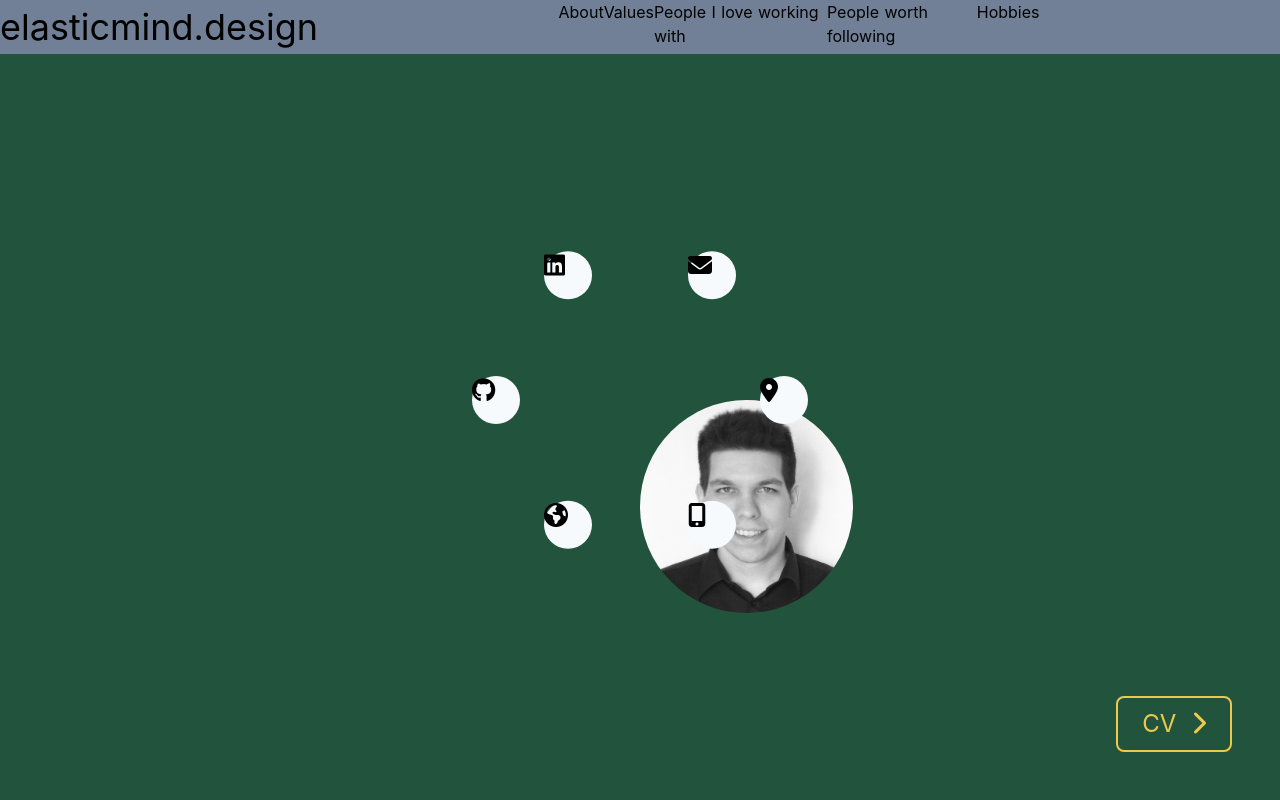
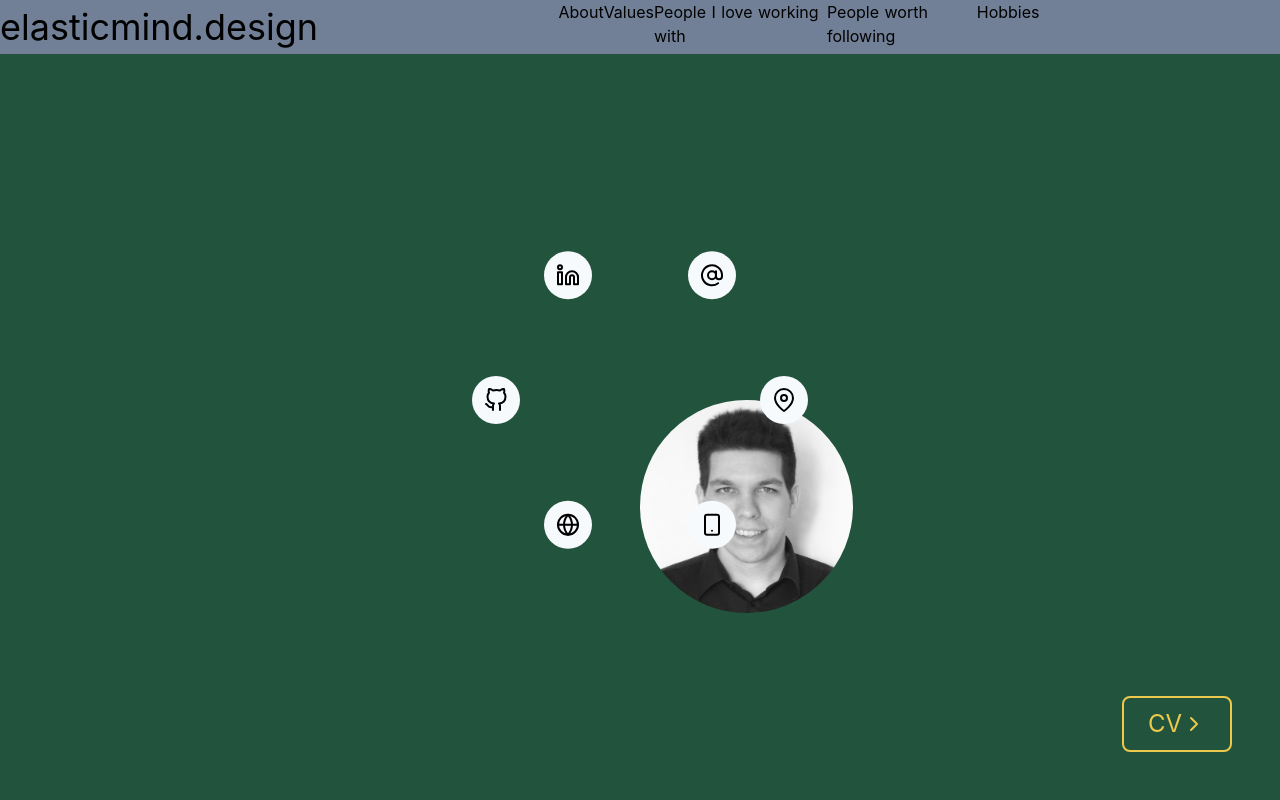
Before and after one commit to elasticmind/homepage, a Nuxt app: page / in a window 1280 px wide. Shown: the top 800 px of the page. Built offline with nearby package versions, Linux system fonts and the light colour scheme.

Commit message:
Switch to Feather icons

```diff
--- a/components/About.vue
+++ b/components/About.vue
@@ -12,56 +12,58 @@
         class="contact-list__item w-12 h-12 rounded-full bg-gray-100"
       >
         <a :href="contact.url">
-          <div class="w-full h-full rounded-full">
-            <i
-              class="fa m-auto text-2xl align-middle"
-              :class="contact.iconClass"
-              aria-hidden="true"
-            >
-            </i>
+          <div
+            class="w-full h-full rounded-full flex justify-center items-center"
+          >
+            <icon :type="contact.type" />
           </div>
         </a>
       </li>
     </ul>
     <button
-      class="border-2 rounded-lg border-yellow-500 px-6 py-2 m-12 absolute bottom-0 right-0 text-2xl text-yellow-500 hover:text-yellow-300 hover:border-yellow-300 transition-colors duration-150 ease-in"
+      class="border-2 rounded-lg border-yellow-500 px-6 py-2 m-12 absolute flex items-center bottom-0 right-0 text-2xl text-yellow-500 hover:text-yellow-300 hover:border-yellow-300 transition-colors duration-150 ease-in"
     >
       <a href="cv-tibor-zombory.pdf">
         CV
       </a>
-      <i class="fa fa-chevron-right ml-2" aria-hidden="true"></i>
+      <icon type="chevronRight" />
     </button>
   </section>
 </template>
 
 <script>
+import Icon from '@/components/Icon'
+
 export default {
+  components: {
+    Icon
+  },
   created() {
     this.$_contacts = [
       {
         url:
           'https://www.google.com/maps/place/Szeged/data=!4m2!3m1!1s0x474487e22bcce54b:0x400c4290c1e1190?sa=X&ved=2ahUKEwiN9diP4cvnAhVFlYsKHSqWDWkQ8gEwFXoECBIQBA',
-        iconClass: 'fa-map-marker'
+        type: 'location'
       },
       {
         url: 'tel:+36309935393',
-        iconClass: 'fa-mobile'
+        type: 'phone'
       },
       {
         url: 'https://elasticmind.design',
-        iconClass: 'fa-globe'
+        type: 'globe'
       },
       {
         url: 'https://github.com/elasticmind',
-        iconClass: 'fa-github'
+        type: 'github'
       },
       {
         url: 'https://linkedin.com/in/elasticmind',
-        iconClass: 'fa-linkedin-square'
+        type: 'linkedin'
       },
       {
         url: 'mailto:contact@elasticmind.design',
-        iconClass: 'fa-envelope'
+        type: 'mail'
       }
     ]
   }
--- /dev/null
+++ b/components/Icon.vue
@@ -0,0 +1,72 @@
+<template>
+  <svg
+    xmlns="http://www.w3.org/2000/svg"
+    width="24"
+    height="24"
+    viewBox="0 0 24 24"
+    fill="none"
+    stroke="currentcolor"
+    stroke-width="2"
+    stroke-linecap="round"
+    stroke-linejoin="round"
+  >
+    <template v-if="type == 'chevronRight'">
+      <polyline points="9 18 15 12 9 6"></polyline>
+    </template>
+    <template v-if="type == 'facebook'">
+      <path
+        d="M18 2h-3a5 5 0 0 0-5 5v3H7v4h3v8h4v-8h3l1-4h-4V7a1 1 0 0 1 1-1h3z"
+      ></path>
+    </template>
+    <template v-if="type == 'github'">
+      <path
+        d="M9 19c-5 1.5-5-2.5-7-3m14 6v-3.87a3.37 3.37 0 0 0-.94-2.61c3.14-.35 6.44-1.54 6.44-7A5.44 5.44 0 0 0 20 4.77 5.07 5.07 0 0 0 19.91 1S18.73.65 16 2.48a13.38 13.38 0 0 0-7 0C6.27.65 5.09 1 5.09 1A5.07 5.07 0 0 0 5 4.77a5.44 5.44 0 0 0-1.5 3.78c0 5.42 3.3 6.61 6.44 7A3.37 3.37 0 0 0 9 18.13V22"
+      ></path>
+    </template>
+    <template v-if="type == 'globe'">
+      <circle cx="12" cy="12" r="10"></circle>
+      <line x1="2" y1="12" x2="22" y2="12"></line>
+      <path
+        d="M12 2a15.3 15.3 0 0 1 4 10 15.3 15.3 0 0 1-4 10 15.3 15.3 0 0 1-4-10 15.3 15.3 0 0 1 4-10z"
+      ></path>
+    </template>
+    <template v-if="type == 'linkedin'">
+      <path
+        d="M16 8a6 6 0 0 1 6 6v7h-4v-7a2 2 0 0 0-2-2 2 2 0 0 0-2 2v7h-4v-7a6 6 0 0 1 6-6z"
+      ></path>
+      <rect x="2" y="9" width="4" height="12"></rect>
+      <circle cx="4" cy="4" r="2"></circle>
+    </template>
+    <template v-if="type == 'location'">
+      <path d="M21 10c0 7-9 13-9 13s-9-6-9-13a9 9 0 0 1 18 0z"></path>
+      <circle cx="12" cy="10" r="3"></circle>
+    </template>
+    <template v-if="type == 'mail'">
+      <circle cx="12" cy="12" r="4"></circle>
+      <path d="M16 8v5a3 3 0 0 0 6 0v-1a10 10 0 1 0-3.92 7.94"></path>
+    </template>
+    <template v-if="type == 'phone'">
+      <rect x="5" y="2" width="14" height="20" rx="2" ry="2"></rect>
+      <line x1="12" y1="18" x2="12.01" y2="18"></line>
+    </template>
+    <template v-if="type == 'youtube'">
+      <path
+        d="M22.54 6.42a2.78 2.78 0 0 0-1.94-2C18.88 4 12 4 12 4s-6.88 0-8.6.46a2.78 2.78 0 0 0-1.94 2A29 29 0 0 0 1 11.75a29 29 0 0 0 .46 5.33A2.78 2.78 0 0 0 3.4 19c1.72.46 8.6.46 8.6.46s6.88 0 8.6-.46a2.78 2.78 0 0 0 1.94-2 29 29 0 0 0 .46-5.25 29 29 0 0 0-.46-5.33z"
+      ></path>
+      <polygon points="9.75 15.02 15.5 11.75 9.75 8.48 9.75 15.02"></polygon>
+    </template>
+  </svg>
+</template>
+
+<script>
+export default {
+  props: {
+    type: {
+      type: String,
+      default: ''
+    }
+  }
+}
+</script>
+
+<style></style>
--- a/components/People.vue
+++ b/components/People.vue
@@ -14,9 +14,9 @@
           <li class="person">
             <base-person
               :contacts="[
-                { url: 'https://getify.com/', iconClass: 'fa-globe' },
-                { url: 'https://github.com/getify', iconClass: 'fa-github' },
-                { url: 'mail:getify@gmail.com', iconClass: 'fa-envelope' }
+                { url: 'https://getify.com/', type: 'globe' },
+                { url: 'https://github.com/getify', type: 'github' },
+                { url: 'mail:getify@gmail.com', type: 'mail' }
               ]"
             >
               <template slot="header">
@@ -36,9 +36,9 @@
               :contacts="[
                 {
                   url: 'https://github.com/chrisvfritz',
-                  iconClass: 'fa-github'
+                  type: 'github'
                 },
-                { url: 'mail:chrisvfritz@gmail.com', iconClass: 'fa-envelope' }
+                { url: 'mail:chrisvfritz@gmail.com', type: 'mail' }
               ]"
             >
               <template slot="header">
@@ -66,11 +66,11 @@
               :contacts="[
                 {
                   url: 'https://markus.oberlehner.net/',
-                  iconClass: 'fa-globe'
+                  type: 'globe'
                 },
                 {
                   url: 'https://github.com/maoberlehner',
-                  iconClass: 'fa-github'
+                  type: 'github'
                 }
               ]"
             >
@@ -92,12 +92,12 @@
               :contacts="[
                 {
                   url: 'https://christianheilmann.com/',
-                  iconClass: 'fa-globe'
+                  type: 'globe'
                 },
-                { url: 'http://github.com/codepo8', iconClass: 'fa-github' },
+                { url: 'http://github.com/codepo8', type: 'github' },
                 {
                   url: 'mail:chris@christianheilmann.com',
-                  iconClass: 'fa-envelope'
+                  type: 'mail'
                 }
               ]"
             >
@@ -126,15 +126,15 @@
           <li class="person">
             <base-person
               :contacts="[
-                { url: 'http://puzser.hu/', iconClass: 'fa-globe' },
+                { url: 'http://puzser.hu/', type: 'globe' },
                 {
                   url:
                     'https://www.youtube.com/channel/UC7ivXUYaRoZb5WDLKksETUA',
-                  iconClass: 'fa-youtube'
+                  type: 'youtube'
                 },
                 {
                   url: 'https://www.facebook.com/Robert.Puzser',
-                  iconClass: 'fa-facebook'
+                  type: 'facebook'
                 }
               ]"
             >
@@ -158,11 +158,11 @@
               :contacts="[
                 {
                   url: 'https://www.jordanbpeterson.com/',
-                  iconClass: 'fa-globe'
+                  type: 'globe'
                 },
                 {
                   url: 'https://www.youtube.com/user/JordanPetersonVideos',
-                  iconClass: 'fa-youtube'
+                  type: 'youtube'
                 }
               ]"
             >
@@ -203,8 +203,7 @@ export default {
 
 <style lang="less">
 .header {
-  @apply text-2xl shadow p-2 pl-4 relative;
-  background-color: theme('colors.teal.800');
+  @apply text-2xl p-2 pl-4 relative;
 
   &::before,
   &::after {
@@ -239,15 +238,10 @@ export default {
 
 .person::before,
 .person::after {
-  display: block;
   content: '';
-  position: absolute;
   width: 20px;
-  height: 100%;
   top: 0;
   right: 0;
-  background-color: theme('colors.teal.800');
-  background-color: theme('colors.gray.100');
-  @apply shadow-inner;
+  @apply block shadow-inner bg-gray-100 h-full absolute;
 }
 </style>
--- a/components/PersonContacts.vue
+++ b/components/PersonContacts.vue
@@ -3,12 +3,7 @@
     <li v-for="contact in contacts" :key="contact.url" class="m-2">
       <a :href="contact.url">
         <div class="w-full h-full rounded-full">
-          <i
-            class="fa m-auto text-2xl align-middle"
-            :class="contact.iconClass"
-            aria-hidden="true"
-          >
-          </i>
+          <icon :type="contact.type" />
         </div>
       </a>
     </li>
@@ -16,7 +11,12 @@
 </template>
 
 <script>
+import Icon from '@/components/Icon'
+
 export default {
+  components: {
+    Icon
+  },
   props: {
     contacts: {
       type: Array,
--- a/nuxt.config.js
+++ b/nuxt.config.js
@@ -14,8 +14,7 @@ module.exports = {
         content: process.env.npm_package_description || ''
       }
     ],
-    link: [{ rel: 'icon', type: 'image/x-icon', href: '/favicon.ico' }],
-    script: [{ src: 'https://use.fontawesome.com/f901f1f0df.js' }]
+    link: [{ rel: 'icon', type: 'image/x-icon', href: '/favicon.ico' }]
   },
   /*
    ** Customize the progress-bar color
```
